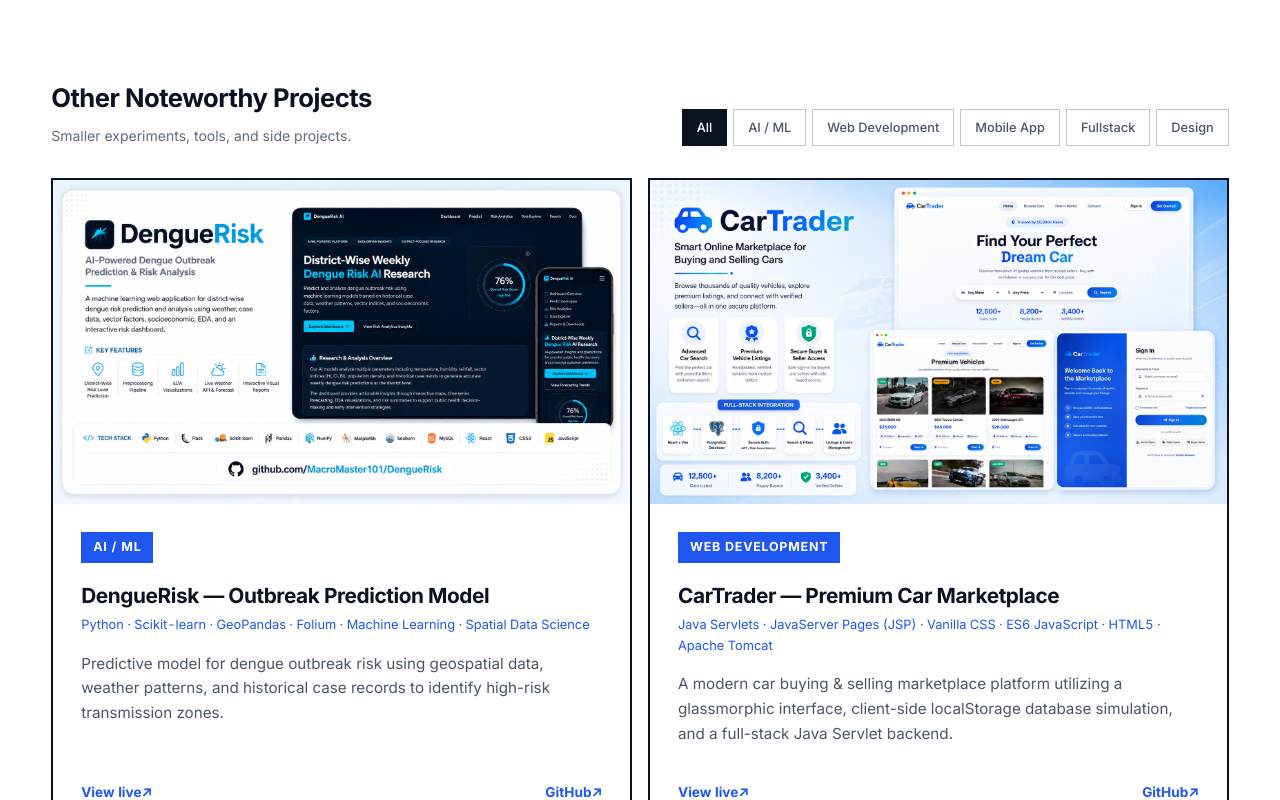
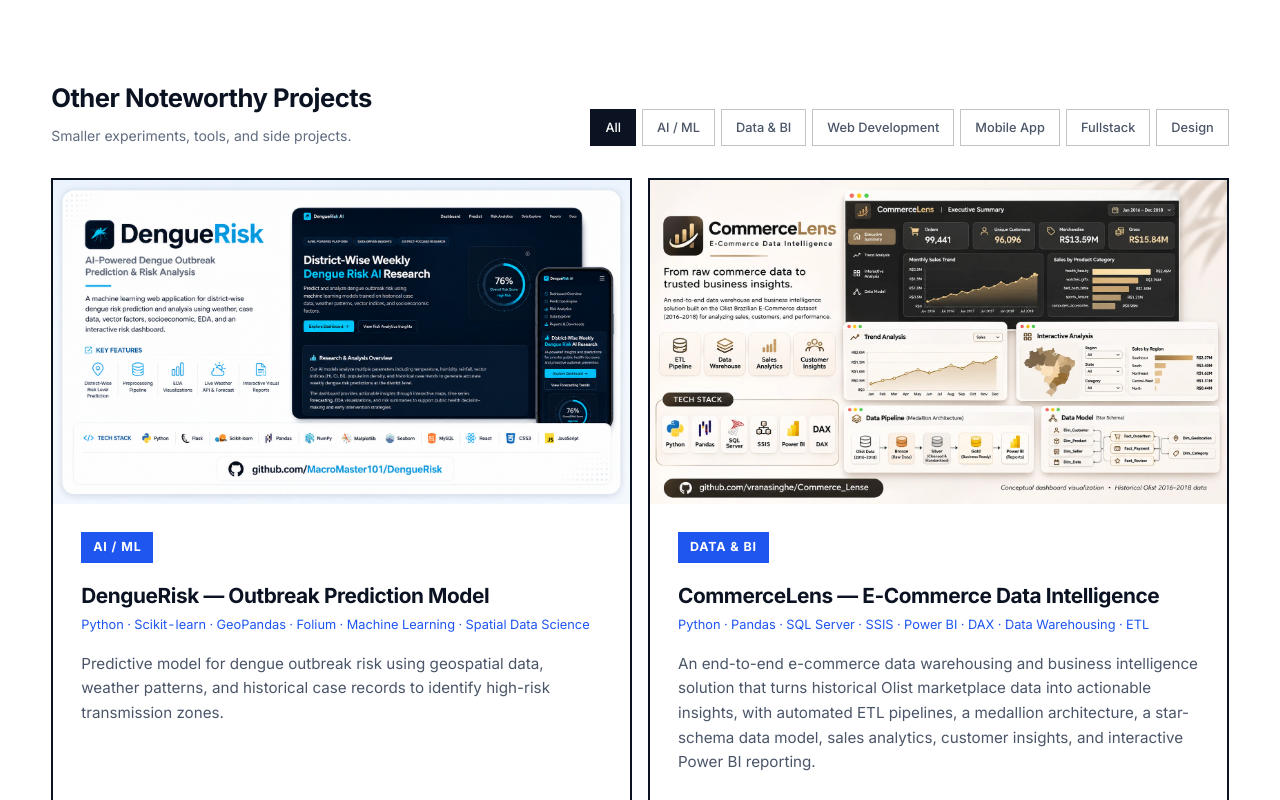
Before and after one commit to vranasinghe/portfolio, a Next.js app: page / in a window 1280 px wide. Shown: the part 4140-4940 px from the top of the page. Built offline with nearby package versions, Linux system fonts and the light colour scheme.

Commit message:
Add CommerceLens data warehouse and BI project with a Data & BI filter

```diff
--- a/components/Projects.tsx
+++ b/components/Projects.tsx
@@ -20,7 +20,7 @@ function ExternalLinkIcon() {
   );
 }
 
-const categories = ["AI / ML", "Web Development", "Mobile App", "Fullstack", "Design"] as const;
+const categories = ["AI / ML", "Data & BI", "Web Development", "Mobile App", "Fullstack", "Design"] as const;
 type Filter = "All" | (typeof categories)[number];
 const filters: Filter[] = ["All", ...categories];
 
--- a/data/portfolio.ts
+++ b/data/portfolio.ts
@@ -292,7 +292,7 @@ export interface MinorProject {
   title: string;
   description: string;
   tags: string[];
-  category: "AI / ML" | "Web Development" | "Mobile App" | "Fullstack" | "Design";
+  category: "AI / ML" | "Data & BI" | "Web Development" | "Mobile App" | "Fullstack" | "Design";
   github: string;
   live?: string;
   imageUrl?: string;
@@ -308,6 +308,15 @@ export const minorProjects: MinorProject[] = [
     github: "https://github.com/vranasinghe/Dengue-Outbreak-Prediction-Model",
     live: "https://macromaster101.github.io/DengueRisk/dashboard/",
     imageUrl: "/Dengu Risk.png",
+  },
+  {
+    title: "CommerceLens — E-Commerce Data Intelligence",
+    description:
+      "An end-to-end e-commerce data warehousing and business intelligence solution that turns historical Olist marketplace data into actionable insights, with automated ETL pipelines, a medallion architecture, a star-schema data model, sales analytics, customer insights, and interactive Power BI reporting.",
+    tags: ["Python", "Pandas", "SQL Server", "SSIS", "Power BI", "DAX", "Data Warehousing", "ETL"],
+    category: "Data & BI",
+    github: "https://github.com/vranasinghe/Commerce_Lense",
+    imageUrl: "/CommerceLens.webp",
   },
   {
     title: "CarTrader — Premium Car Marketplace",
```
Also changed, not shown: public/CommerceLens.webp (added).
